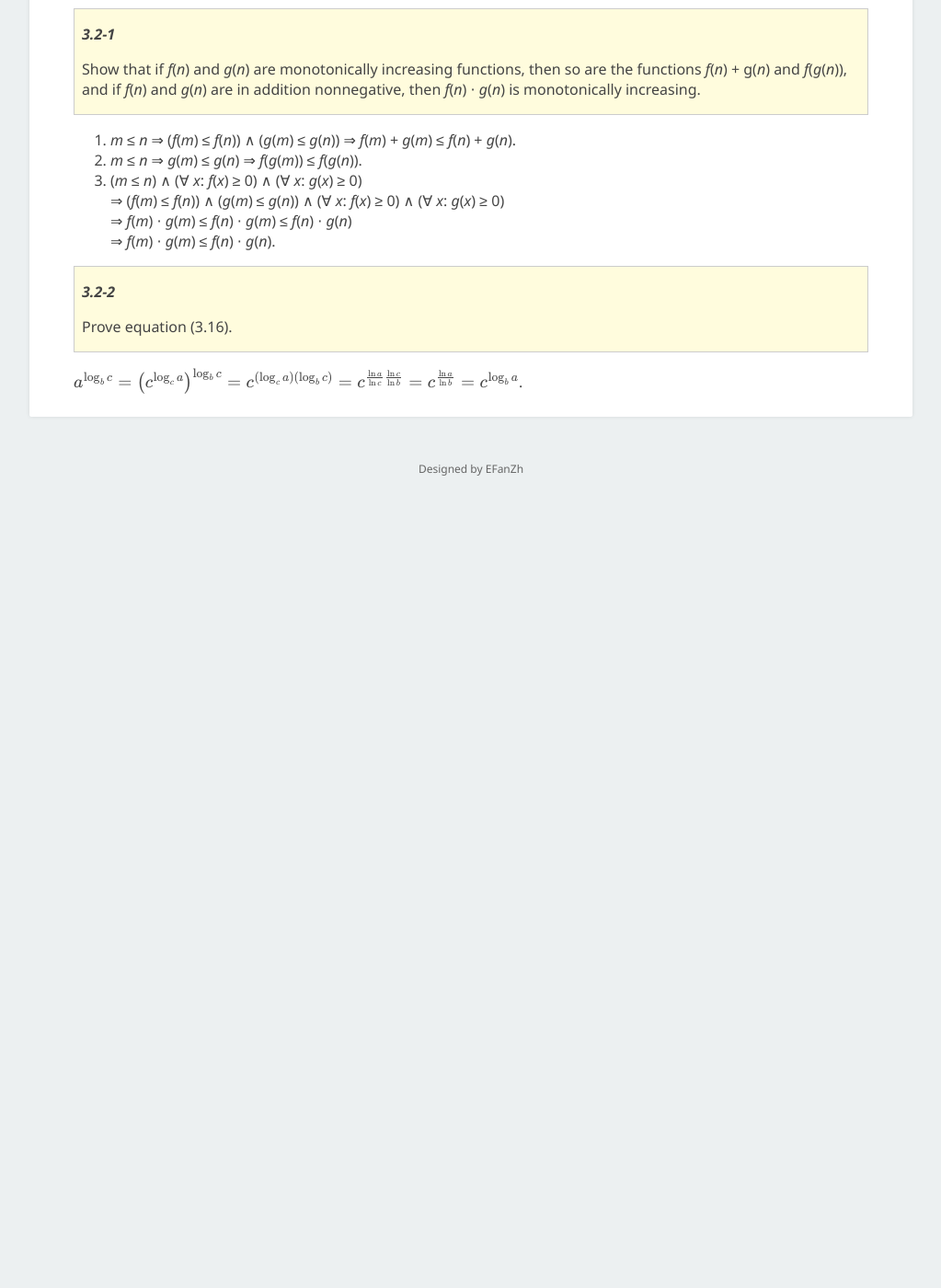
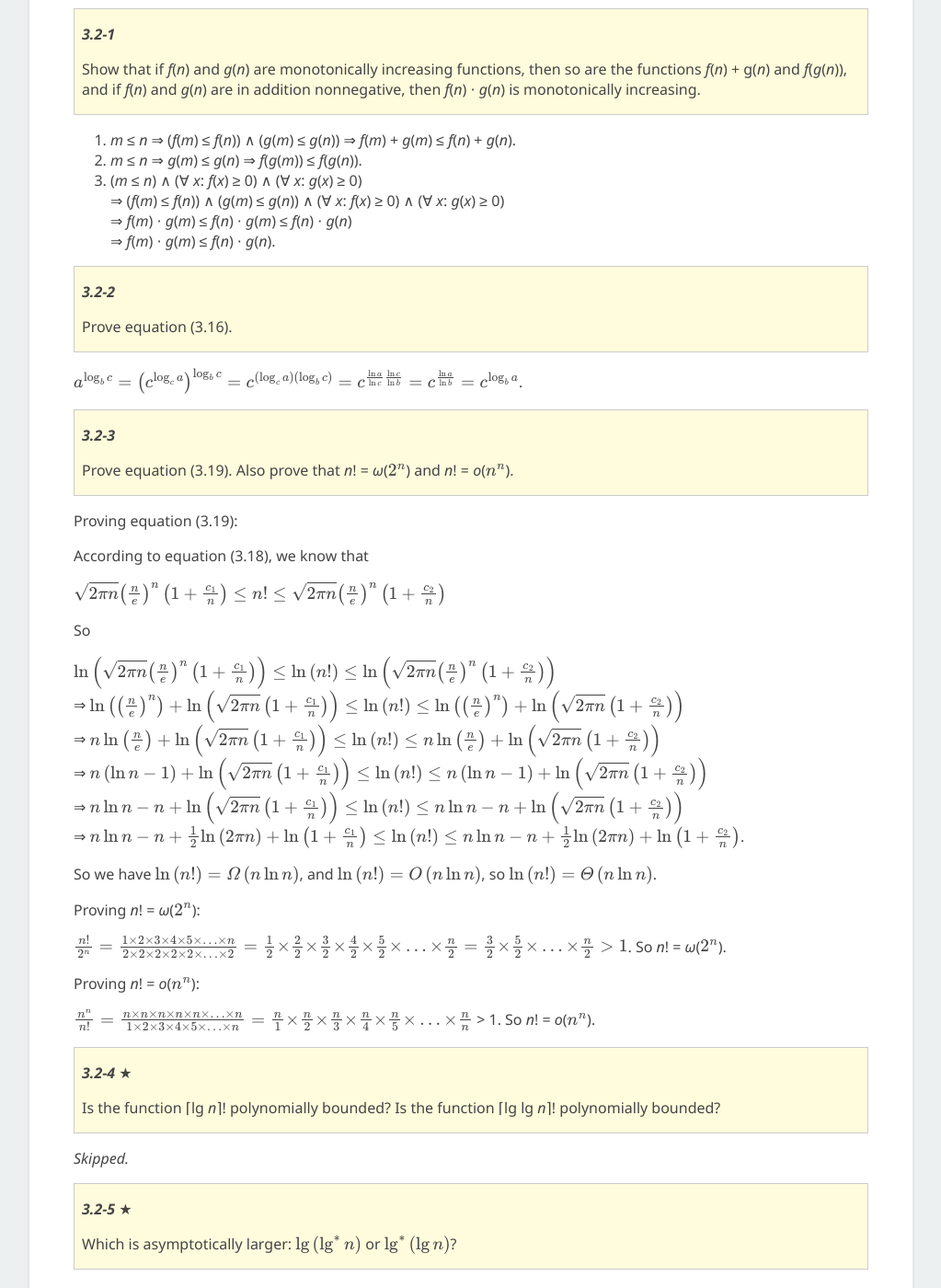
Before and after one commit to EFanZh/efanzh.github.io, a Jekyll site: the page built from _posts/2018-10-05-introduction-to-algorithms-exercises.md, in a window 1280 px wide and 1400 px high, scrolled down 16205 px. Shown: the whole window at 92% size, without its empty margins (128-1151 px from the left). Built offline with Jekyll 4.4.1, drawn with Linux system fonts in a browser that asks for light colours; formulas are drawn with MathJax 3; before the commit the page ends 16771 px from its top, so only the background shows below that; some of the changed text lies outside the part shown.

Commit message:
Add exercises from CLRS section 3.2

```diff
--- a/_posts/2018-10-05-introduction-to-algorithms-exercises.md
+++ b/_posts/2018-10-05-introduction-to-algorithms-exercises.md
@@ -777,3 +777,78 @@ impossible, so *f*(*n*) does not exist. So *o*(*g*(*n*)) ∩ *ω*(*g*(*n*)) is t
 > Prove equation (3.16).
 
 $a^{\log_b c} = \left(c^{\log_c a}\right)^{\log_b c} = c^{\left(\log_c a\right)\left(\log_b c\right)} = c^{\frac{\ln a}{\ln c} \frac{\ln c}{\ln b}} = c^{\frac{\ln a}{\ln b}} = c^{\log_b a}$.
+
+> ***3.2-3***
+>
+> Prove equation (3.19). Also prove that *n*! = *ω*($2^n$) and *n*! = *o*($n^n$).
+
+Proving equation (3.19):
+
+According to equation (3.18), we know that
+
+$\sqrt{2 π n} \left(\frac{n}{e}\right)^n \left(1 + \frac{c_1}{n}\right) ≤ n! ≤ \sqrt{2 π n} \left(\frac{n}{e}\right)^n \left(1 + \frac{c_2}{n}\right)$
+
+So
+
+$\ln \left(\sqrt{2 π n} \left(\frac{n}{e}\right)^n \left(1 + \frac{c_1}{n}\right)\right) ≤ \ln \left(n!\right) ≤ \ln \left(\sqrt{2 π n} \left(\frac{n}{e}\right)^n \left(1 + \frac{c_2}{n}\right)\right)$\
+⇒ $\ln \left(\left(\frac{n}{e}\right)^n\right) + \ln \left(\sqrt{2 π n} \left(1 + \frac{c_1}{n}\right)\right) ≤ \ln \left(n!\right) ≤ \ln \left(\left(\frac{n}{e}\right)^n\right) + \ln \left(\sqrt{2 π n} \left(1 + \frac{c_2}{n}\right)\right)$\
+⇒ $n \ln \left(\frac{n}{e}\right) + \ln \left(\sqrt{2 π n} \left(1 + \frac{c_1}{n}\right)\right) ≤ \ln \left(n!\right) ≤ n \ln \left(\frac{n}{e}\right) + \ln \left(\sqrt{2 π n} \left(1 + \frac{c_2}{n}\right)\right)$\
+⇒ $n \left(\ln n - 1\right) + \ln \left(\sqrt{2 π n} \left(1 + \frac{c_1}{n}\right)\right) ≤ \ln \left(n!\right) ≤ n \left(\ln n - 1\right) + \ln \left(\sqrt{2 π n} \left(1 + \frac{c_2}{n}\right)\right)$\
+⇒ $n \ln n - n + \ln \left(\sqrt{2 π n} \left(1 + \frac{c_1}{n}\right)\right) ≤ \ln \left(n!\right) ≤ n \ln n - n + \ln \left(\sqrt{2 π n} \left(1 + \frac{c_2}{n}\right)\right)$\
+⇒ $n \ln n - n + \frac{1}{2} \ln {\left(2 π n\right)} + \ln {\left(1 + \frac{c_1}{n}\right)} ≤ \ln \left(n!\right) ≤ n \ln n - n + \frac{1}{2} \ln {\left(2 π n\right)} + \ln {\left(1 + \frac{c_2}{n}\right)}$.
+
+So we have $\ln \left(n!\right) = Ω\left(n \ln n\right)$, and $\ln \left(n!\right) = O\left(n \ln n\right)$, so
+$\ln \left(n!\right) = Θ\left(n \ln n\right)$.
+
+Proving *n*! = *ω*($2^n$):
+
+$\frac{n!}{2^n} = \frac{1 × 2 × 3 × 4 × 5 × … × n}{2 × 2 × 2 × 2 × 2 × … × 2} = \frac{1}{2} × \frac{2}{2} × \frac{3}{2} × \frac{4}{2} × \frac{5}{2} × … × \frac{n}{2} = \frac{3}{2} × \frac{5}{2} × … × \frac{n}{2} > 1$. So *n*! = *ω*($2^n$).
+
+Proving *n*! = *o*($n^n$):
+
+$\frac{n^n}{n!} = \frac{n × n × n × n × n × … × n}{1 × 2 × 3 × 4 × 5 × … × n} = \frac{n}{1} × \frac{n}{2} × \frac{n}{3} × \frac{n}{4} × \frac{n}{5} × … × \frac{n}{n}$ > 1. So *n*! = *o*($n^n$).
+
+> ***3.2-4*** ★
+>
+> Is the function ⌈lg *n*⌉! polynomially bounded? Is the function ⌈lg lg *n*⌉! polynomially bounded?
+
+*Skipped.*
+
+> ***3.2-5*** ★
+>
+> Which is asymptotically larger: $\lg \left(\lg^* n\right)$ or $\lg^* \left(\lg n\right)$?
+
+*Skipped.*
+
+> ***3.2-6***
+>
+> Show that the golden ratio $ϕ$ and its conjugate $\hat{ϕ}$ both satisfy the equation $x^2 = x + 1$.
+
+$ϕ^2 = \left(\frac{1 + \sqrt{5}}{2}\right)^2 = \frac{1 + 2 \sqrt{5} + 5}{4} = \frac{6 + 2 \sqrt{5}}{4} = \frac{3 + \sqrt{5}}{2} = \frac{1 + \sqrt{5}}{2} + 1 = ϕ + 1$.
+
+$\hat{ϕ}^2 = \left(\frac{1 - \sqrt{5}}{2}\right)^2 = \frac{1 - 2 \sqrt{5} + 5}{4} = \frac{6 - 2 \sqrt{5}}{4} = \frac{3 - \sqrt{5}}{2} = \frac{1 - \sqrt{5}}{2} + 1 = \hat{ϕ} + 1$.
+
+> ***3.2-7***
+>
+> Prove by induction that the *i*th Fibonacci number satisfies the equality
+>
+> $F_i = \dfrac{ϕ^i - \hat{ϕ}^i}{\sqrt{5}}$,
+>
+> where $ϕ$ is the golden ratio and $\hat{ϕ}$ is its conjugate.
+
+Base cases:
+
+- If *i* = 0, $\frac{ϕ^i - \hat{ϕ}^i}{\sqrt{5}} = \frac{1 - 1}{\sqrt{5}} = 0$, the claim holds.
+- If *i* = 1, $\frac{ϕ^i - \hat{ϕ}^i}{\sqrt{5}} = \frac{ϕ - \hat{ϕ}}{\sqrt{5}} = \frac{\frac{1 + \sqrt{5}}{2} - \frac{1 - \sqrt{5}}{2}}{\sqrt{5}} = \frac{\sqrt{5}}{\sqrt{5}} = 1$, the claim holds.
+
+Inductive case:
+
+- By induction, we have $F_{i - 2} = \frac{ϕ^{i - 2} - \hat{ϕ}^{i - 2}}{\sqrt{5}}$ and $F_{i - 1} = \frac{ϕ^{i - 1} - \hat{ϕ}^{i - 1}}{\sqrt{5}}$.
+  So $F_i = F_{i - 2} + F_{i - 1} = \frac{ϕ^{i - 2} - \hat{ϕ}^{i - 2}}{\sqrt{5}} + \frac{ϕ^{i - 1} - \hat{ϕ}^{i - 1}}{\sqrt{5}} = \frac{ϕ^{i - 2} \left(1 + ϕ\right) - \hat{ϕ}^{i - 2} \left(1 + \hat{ϕ}\right)}{\sqrt{5}}$. Base on the conclusion of exercise 3.2-6, we have
+  $1 + ϕ = ϕ^2$ and $1 + \hat{ϕ} = \hat{ϕ}^2$, so $F_i = \frac{ϕ^{i - 2} ϕ^2 - \hat{ϕ}^{i - 2} \hat{ϕ}^2}{\sqrt{5}} = \frac{ϕ^i - \hat{ϕ}^i}{\sqrt{5}}$, the claim holds.
+
+> ***3.2-8***
+>
+> Show that *k* ln *k* = Θ(*n*) implies *k* = Θ(*n* / ln *n*).
+
+*Skipped*.
```
